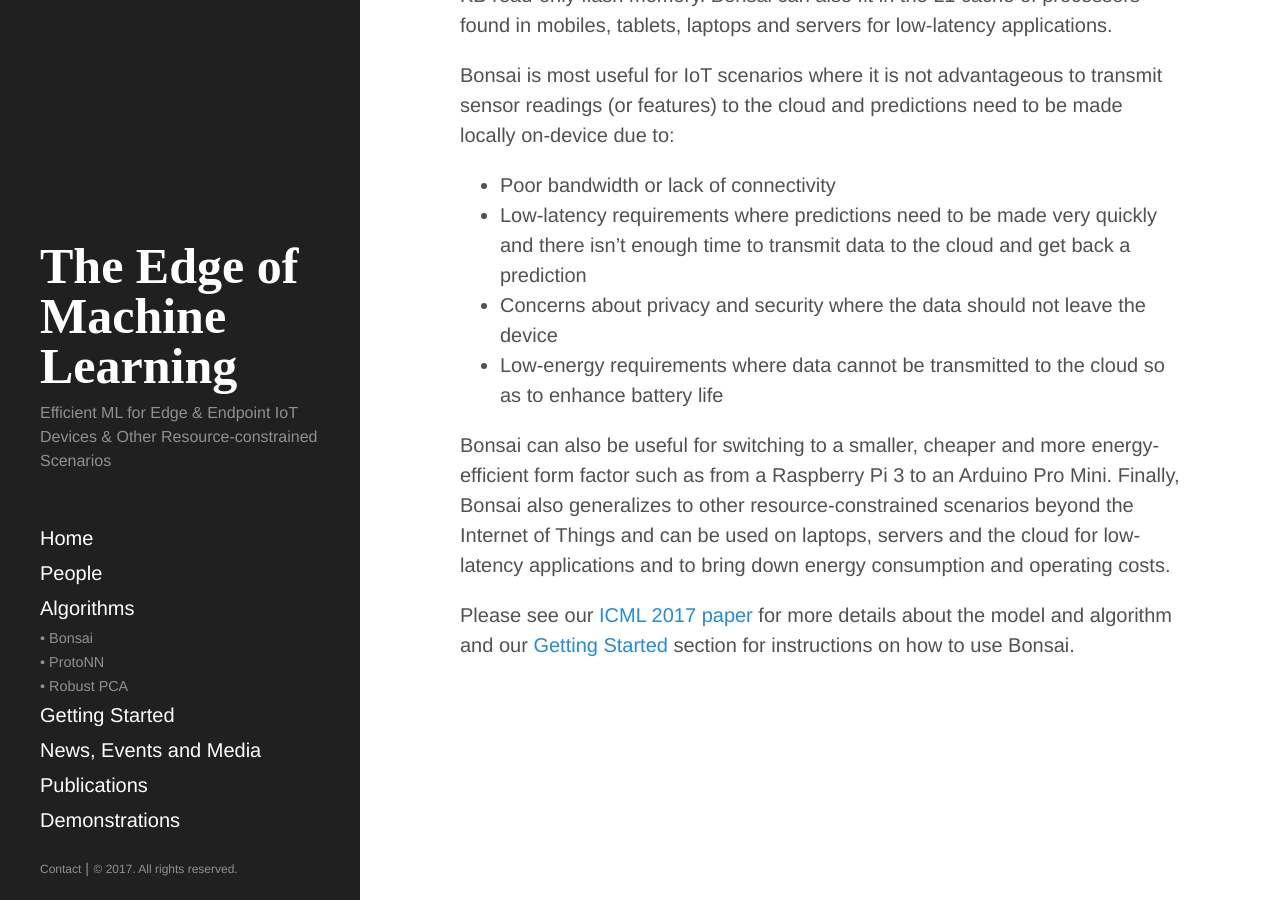
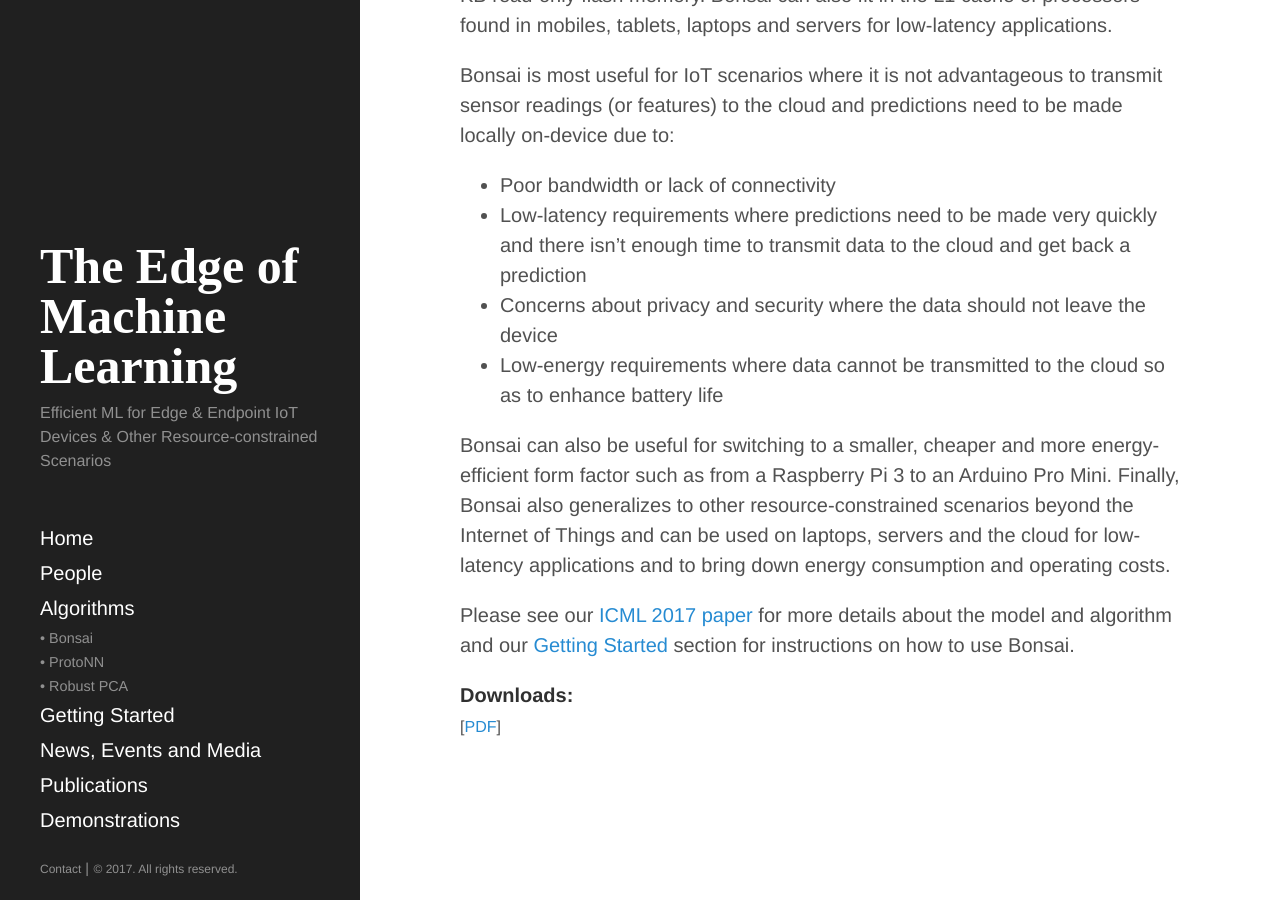
Before and after one commit to ShishirPatil/EdgeML, a Jekyll site: the page built from Algorithms/Bonsai.md, in a window 1280 px wide and 900 px high, scrolled down 570 px. Built offline with Jekyll 4.4.1, drawn with Linux system fonts in a browser that asks for light colours.

Commit message:
Adding bonsai downloads

```diff
--- a/Algorithms/Bonsai.md
+++ b/Algorithms/Bonsai.md
@@ -18,3 +18,8 @@ Bonsai is most useful for IoT scenarios where it is not advantageous to transmit
 Bonsai can also be useful for switching to a smaller, cheaper and more energy-efficient form factor such as from a Raspberry Pi 3 to an Arduino Pro Mini. Finally, Bonsai also generalizes to other resource-constrained scenarios beyond the Internet of Things and can be used on laptops, servers and the cloud for low-latency applications and to bring down energy consumption and operating costs.
 
 Please see our [ICML 2017 paper]({{ site.baseurl}}{{ site.customurl.bonsai.pdf }}) for more details about the model and algorithm and our [Getting Started]({{ site.baseurl}}/GettingStarted/) section for instructions on how to use Bonsai.
+
+**Downloads:**<br>
+<span class="publ-linklist">
+    [<a href="{{ site.baseurl}}{{ site.customurl.bonsai.pdf }}">PDF</a>]
+</span>
```
